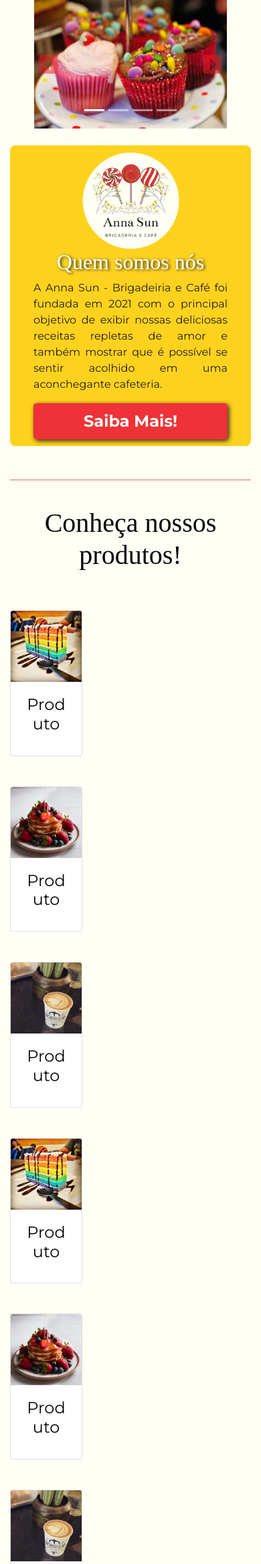
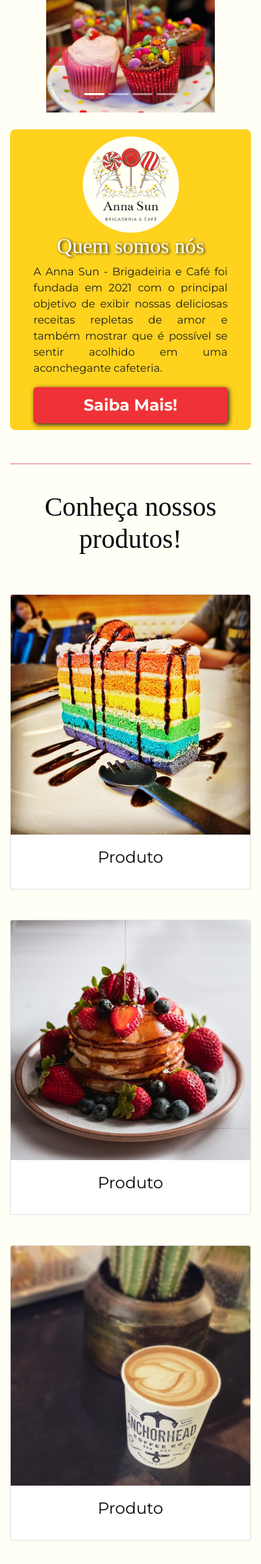
Before and after one commit to annafrancox/AnnaSun-traineeCode, a PHP site: page / in a window 390 px wide. Shown: the top 2335 px of the page at 67% size. Run offline with PHP 8.4, Linux system fonts and the light colour scheme; some libraries are stand-ins or nearby versions; some web fonts are replaced.

Commit message:
Responsividade OK (?)

```diff
--- a/css/styles.css
+++ b/css/index.css
@@ -16,7 +16,7 @@ body{
 /* Carousel: */
 
 .carousel{
-    max-width: 80%;
+    max-width: 70%;
     margin: auto;
 }
 
@@ -108,13 +108,7 @@ a#noStyle{
 }
 
 .product{
-    max-width: 30% !important;
-    width: 30% !important;
     margin: 30px 0 50px 0;
-}
-
-.product img{
-    width: 100%;
 }
 
 .product:hover{
--- a/index.html
+++ b/index.html
@@ -11,7 +11,7 @@
 
     <!-- Bootstrap core CSS: -->
     <link rel="stylesheet" href="https://stackpath.bootstrapcdn.com/bootstrap/4.3.1/css/bootstrap.min.css" integrity="sha384-ggOyR0iXCbMQv3Xipma34MD+dH/1fQ784/j6cY/iJTQUOhcWr7x9JvoRxT2MZw1T" crossorigin="anonymous">
-    <link rel="stylesheet" href="css/styles.css">
+    <link rel="stylesheet" href="css/index.css">
 
     <!-- Font Awesome: -->
     <link rel="stylesheet" href="https://cdnjs.cloudflare.com/ajax/libs/font-awesome/5.11.2/css/all.css">
```
